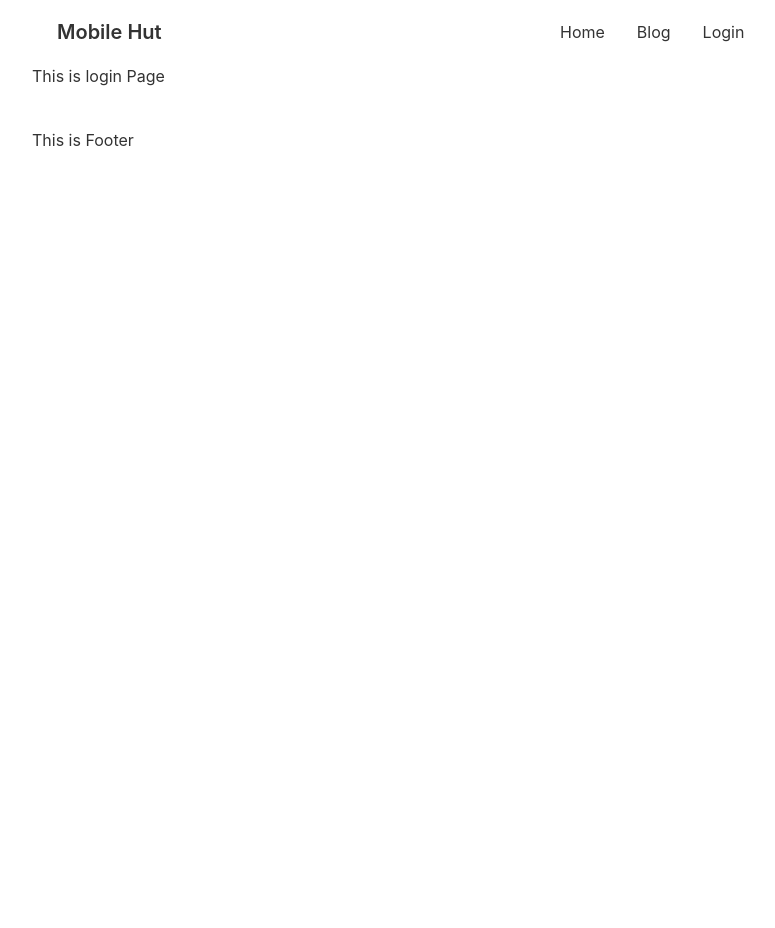
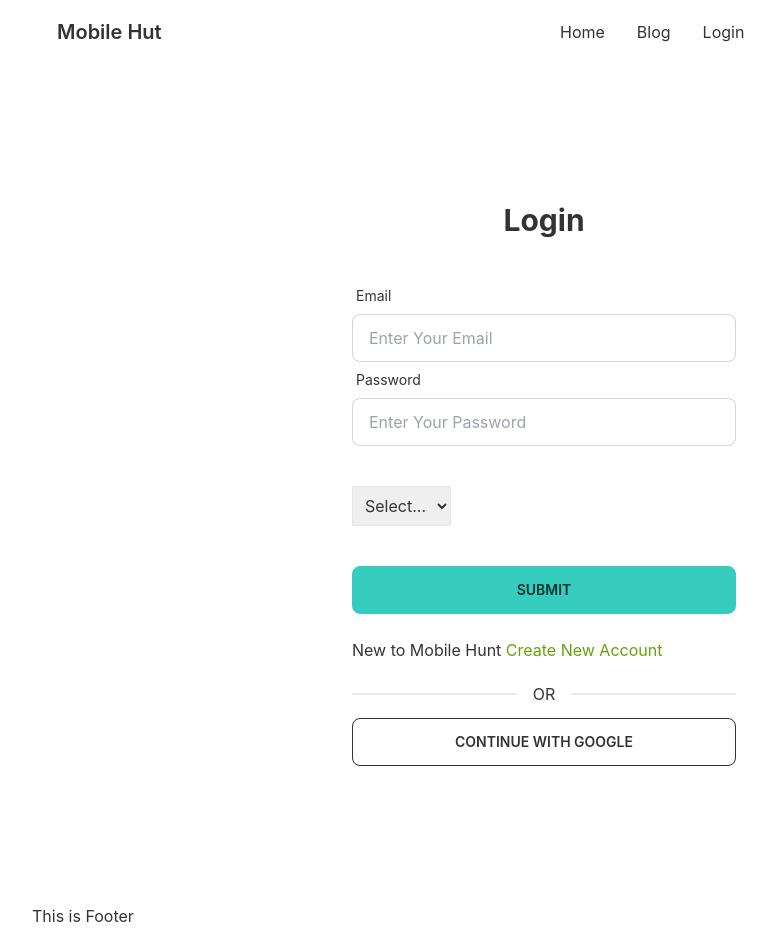
Before and after one commit to skhasancse18344/mobile-hut-client, a React (Create React App) app: page /login in a window 1280 px wide. Shown: the whole page, without its empty margins (96-871 px from the left). Before the commit the page ends 800 px from the top, so only its background shows below. Built offline with nearby package versions, Linux system fonts and the light colour scheme.

Commit message:
Login Page and Firebase Configuration

```diff
--- a/package.json
+++ b/package.json
@@ -10,6 +10,7 @@
     "firebase": "^9.14.0",
     "react": "^18.2.0",
     "react-dom": "^18.2.0",
+    "react-hook-form": "^7.39.4",
     "react-router-dom": "^6.4.3",
     "react-scripts": "5.0.1",
     "web-vitals": "^2.1.4"
--- a/src/Layout/Routes.js/Routes.js
+++ b/src/Layout/Routes.js/Routes.js
@@ -1,6 +1,7 @@
 import { createBrowserRouter } from "react-router-dom";
 import Home from "../../components/Home/Home";
 import Login from "../../components/Login/Login";
+import SignUp from "../../components/SignUp/SignUp";
 import Main from "../Main/Main";
 
 const router = createBrowserRouter([
@@ -16,6 +17,10 @@ const router = createBrowserRouter([
         path: "/login",
         element: <Login></Login>,
       },
+      {
+        path: "/signup",
+        element: <SignUp></SignUp>,
+      },
     ],
   },
 ]);
--- a/src/components/Login/Login.js
+++ b/src/components/Login/Login.js
@@ -1,7 +1,67 @@
-import React from "react";
+import React, { useState } from "react";
+import { useForm } from "react-hook-form";
+import { Link } from "react-router-dom";
 
 const Login = () => {
-  return <div>This is login Page</div>;
+  const { register, handleSubmit } = useForm();
+  const handleLogin = (data) => {
+    console.log(data);
+  };
+  return (
+    <div className="h-[800px] flex justify-center items-center">
+      <div className="w-96">
+        <h2 className="text-3xl p-10 font-bold text-center">Login</h2>
+        <form onSubmit={handleSubmit(handleLogin)}>
+          <div className="form-control w-full ">
+            <label className="label">
+              <span className="label-text">Email</span>
+            </label>
+
+            <input
+              type="email"
+              {...register("email")}
+              placeholder="Enter Your Email"
+              className="input input-bordered w-full "
+            />
+          </div>
+          <div className="form-control w-full ">
+            <label className="label">
+              <span className="label-text">Password</span>
+            </label>
+
+            <input
+              type="password"
+              {...register("password")}
+              placeholder="Enter Your Password"
+              className="input input-bordered w-full "
+            />
+          </div>
+          <select
+            {...register("userType", { required: true })}
+            className="my-10 border p-2"
+          >
+            <option value="">Select...</option>
+            <option value="buyer">Buyer</option>
+            <option value="seller">Seller</option>
+          </select>
+          <br />
+
+          <input className="btn btn-accent w-full" type="submit" />
+          <p className="my-6">
+            New to Mobile Hunt{" "}
+            <Link to={"/signup"} className="text-lime-600">
+              Create New Account
+            </Link>
+          </p>
+
+          <div className="divider">OR</div>
+          <button className="btn btn-outline w-full">
+            CONTINUE WITH GOOGLE
+          </button>
+        </form>
+      </div>
+    </div>
+  );
 };
 
 export default Login;
--- /dev/null
+++ b/src/components/SignUp/SignUp.js
@@ -0,0 +1,11 @@
+import React from "react";
+
+const SignUp = () => {
+  return (
+    <div>
+      <h1>This Is Sign Up Page</h1>
+    </div>
+  );
+};
+
+export default SignUp;
--- /dev/null
+++ b/src/firebase/firebase.config.js
@@ -0,0 +1,18 @@
+// Import the functions you need from the SDKs you need
+import { initializeApp } from "firebase/app";
+// TODO: Add SDKs for Firebase products that you want to use
+// https://firebase.google.com/docs/web/setup#available-libraries
+
+// Your web app's Firebase configuration
+const firebaseConfig = {
+  apiKey: process.env.REACT_APP_apiKey,
+  authDomain: process.env.REACT_APP_authDomain,
+  projectId: process.env.REACT_APP_projectId,
+  storageBucket: process.env.REACT_APP_storageBucket,
+  messagingSenderId: process.env.REACT_APP_messagingSenderId,
+  appId: process.env.REACT_APP_appId,
+};
+
+// Initialize Firebase
+const app = initializeApp(firebaseConfig);
+export default app;
```
Also changed, not shown: 1 other file (tests, documents, lock files or other folders).
